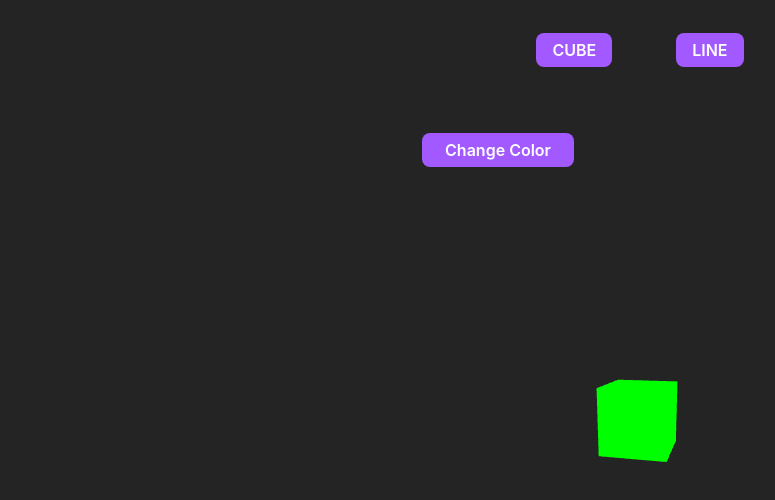
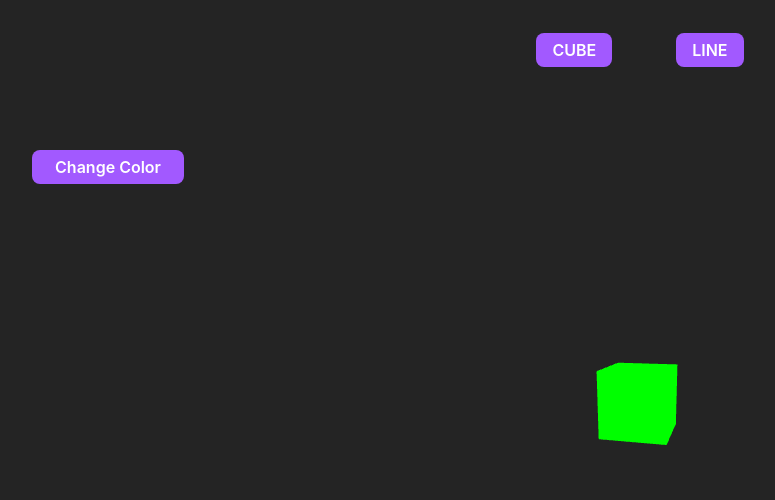
Before and after one commit to Gaseik/ThreeLabReact, a React (Vite) app: page /cube in a window 1280 px wide. Shown: the top 500 px of the page, without its empty margins (0-775 px from the left). Built offline with nearby package versions, Linux system fonts and the light colour scheme.

Commit message:
change color #2

```diff
--- a/src/Cube.ts
+++ b/src/Cube.ts
@@ -40,7 +40,7 @@ export function render (div: HTMLElement) {
 }
 
 export function changeColor () {
-    let i = Math.floor(Math.random()*3);
+    let i = Math.floor(Math.random()*5);
     switch(i){
         case 0 :
             cube.material.color.setHex(0xffffff)
@@ -51,6 +51,12 @@ export function changeColor () {
         case 2 :
             cube.material.color.setHex(0xA259FF)
             break;
+        case 3 :
+            cube.material.color.setHex(0xd7137f)
+            break;
+        case 4 :
+            cube.material.color.setHex(0x13d761)
+            break;
         default:
             cube.material.color.setHex(0xf22fff)
     }
--- a/src/style/Cube.scss
+++ b/src/style/Cube.scss
@@ -2,7 +2,15 @@
 $primary : #A259FF;
 
 .cube {
+    // position: relative;
+    width: 100%;
+    display: flex;
+    justify-content: center;
     .controlBar {
+        display: flex;
+        flex-direction: column;
+        position: absolute;
+        left:0;
         .changeColor.btn {
             margin:0 2rem;
             font-weight: 600;
```
